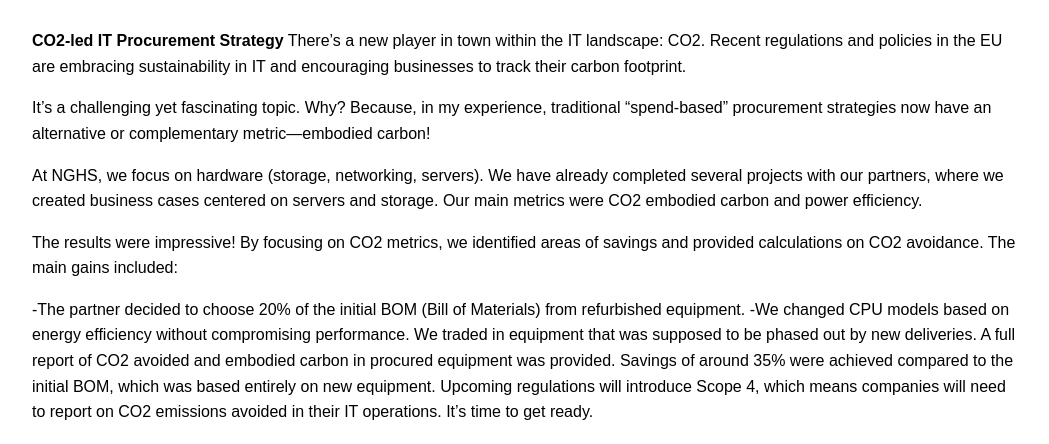
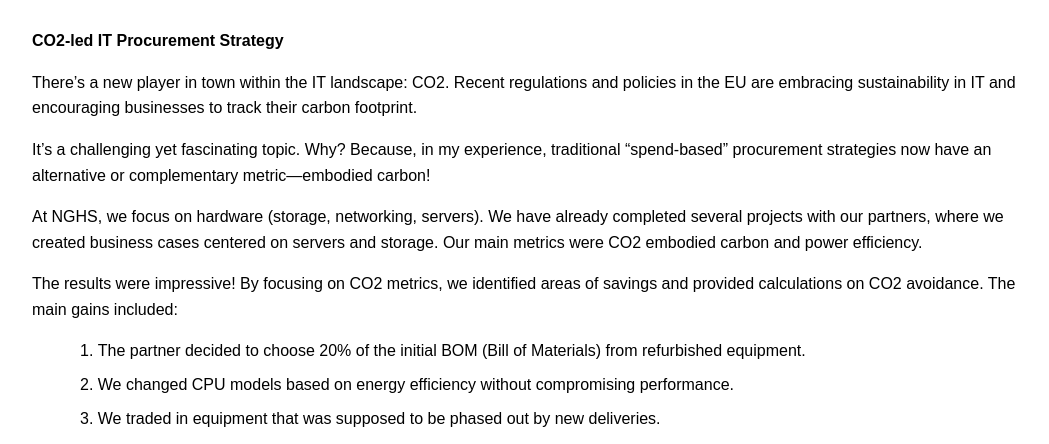
Before and after one commit to Mackowi/nhs, an Astro site: page /blog/en/02-09-2024-look-at-embedded-carbon-and-start-saving in a window 1280 px wide. Shown: the part 716-1160 px from the top of the page, without its empty margins (114-1163 px from the left). Built offline with nearby package versions, Linux system fonts and the light colour scheme; Astro itself is replaced by a stand-in of ours.

Commit message:
Update Blog Entry “02-09-2024-look-at-embedded-carbon-and-start-saving”

```diff
--- a/src/content/blog/02-09-2024-look-at-embedded-carbon-and-start-saving.md
+++ b/src/content/blog/02-09-2024-look-at-embedded-carbon-and-start-saving.md
@@ -8,6 +8,10 @@
 language: en
 ---
 **CO2-led IT Procurement Strategy**
+
+
+
+
 There’s a new player in town within the IT landscape: CO2. Recent regulations and policies in the EU are embracing sustainability in IT and encouraging businesses to track their carbon footprint.
 
 It’s a challenging yet fascinating topic. Why? Because, in my experience, traditional “spend-based” procurement strategies now have an alternative or complementary metric—embodied carbon!
@@ -16,9 +20,13 @@
 
 The results were impressive! By focusing on CO2 metrics, we identified areas of savings and provided calculations on CO2 avoidance. The main gains included:
 
-\-The partner decided to choose 20% of the initial BOM (Bill of Materials) from refurbished equipment.
--We changed CPU models based on energy efficiency without compromising performance.
-We traded in equipment that was supposed to be phased out by new deliveries.
+
+
+1. The partner decided to choose 20% of the initial BOM (Bill of Materials) from refurbished equipment.
+2. We changed CPU models based on energy efficiency without compromising performance.
+3. We traded in equipment that was supposed to be phased out by new deliveries.
+
+
 A full report of CO2 avoided and embodied carbon in procured equipment was provided.
 Savings of around 35% were achieved compared to the initial BOM, which was based entirely on new equipment.
 Upcoming regulations will introduce Scope 4, which means companies will need to report on CO2 emissions avoided in their IT operations. It’s time to get ready.
```
